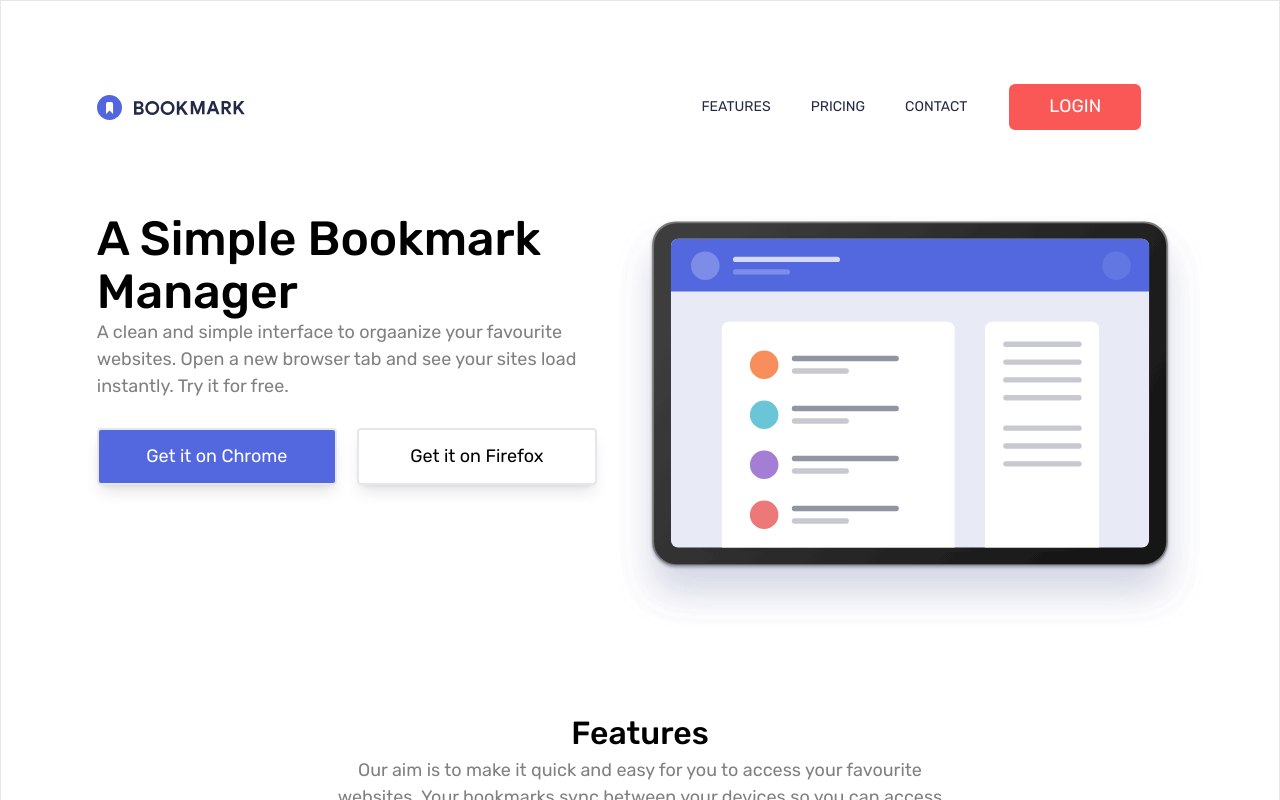
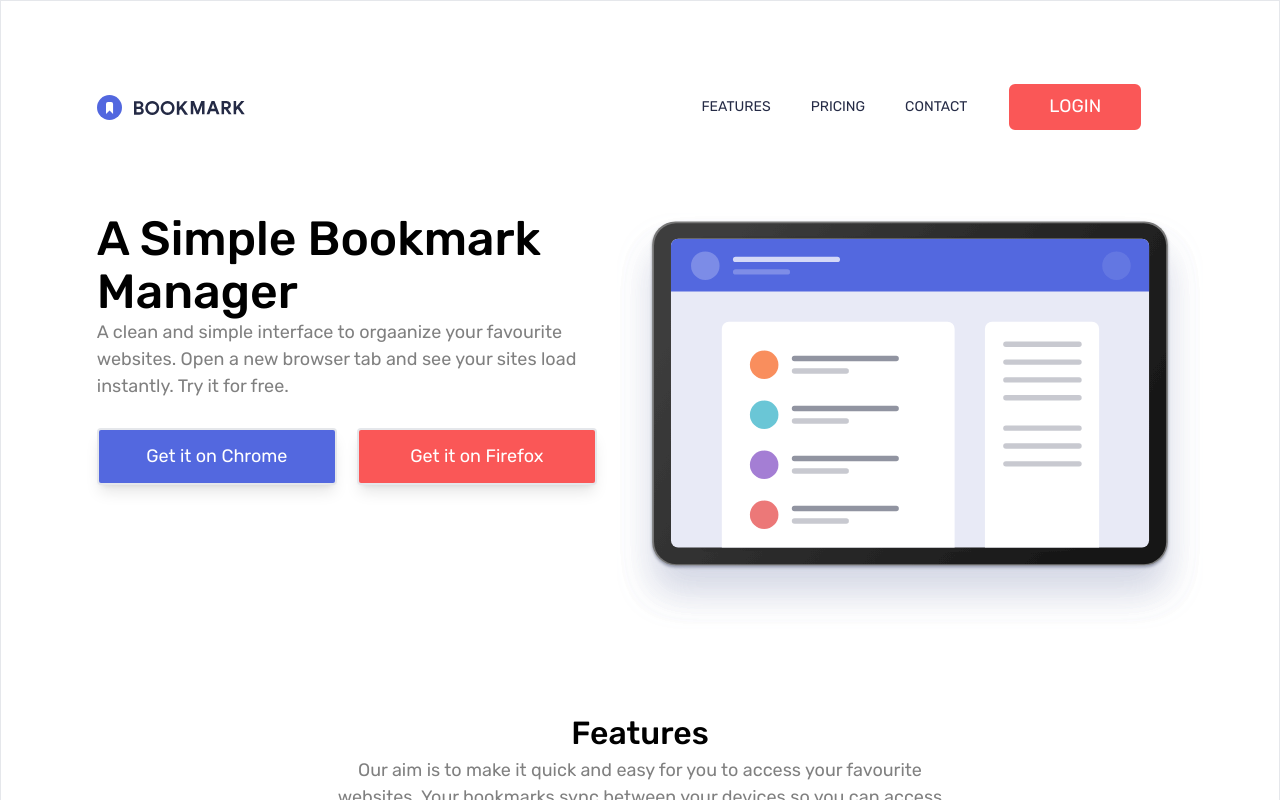
Before and after one commit to mukwende2000/bookmark, a React (Vite) app: page / in a window 1280 px wide. Shown: the top 800 px of the page. Built offline with nearby package versions, Linux system fonts and the light colour scheme.

Commit message:
fix:hover effects not applying

```diff
--- a/src/App.tsx
+++ b/src/App.tsx
@@ -42,7 +42,7 @@ function App() {
                   <Intro isHero text={data.hero.text} heading={data.hero.heading} />
                   <div className='flex gap-5'>
                     <Button text="Get it on Chrome" color="white" bg="primary" width='full' />
-                    <Button text="Get it on Firefox" color="gray-800" bg="gray-200" width='full' />
+                    <Button text="Get it on Firefox" color="white" bg="secondary" width='full' />
                   </div>
               </div>
               {/* <div className='w-full h-[240px] bg-primary rounded-full absolute -z-10 -right-24 top-16' /> */}
```
Also changed, not shown: src/App.css (deleted).
